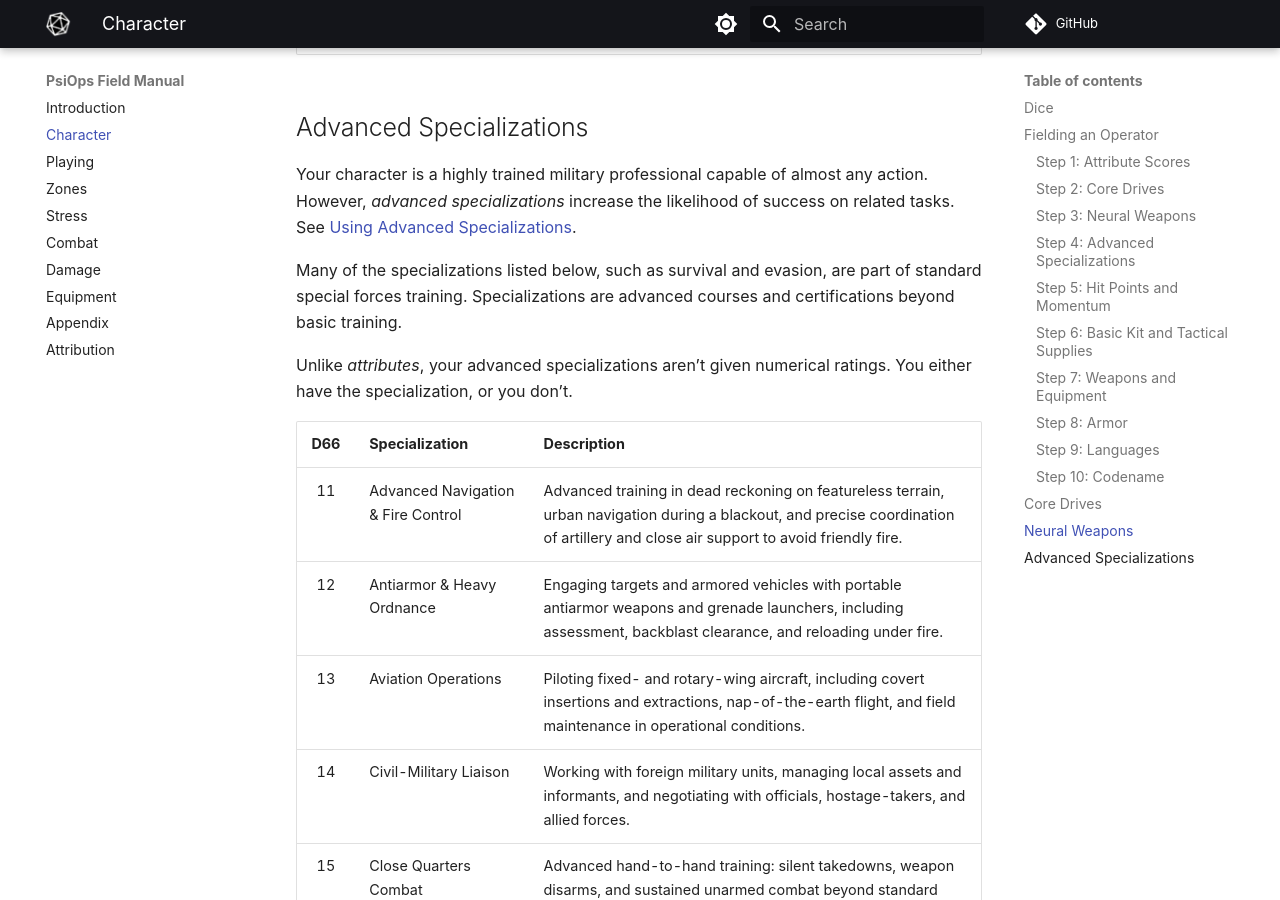
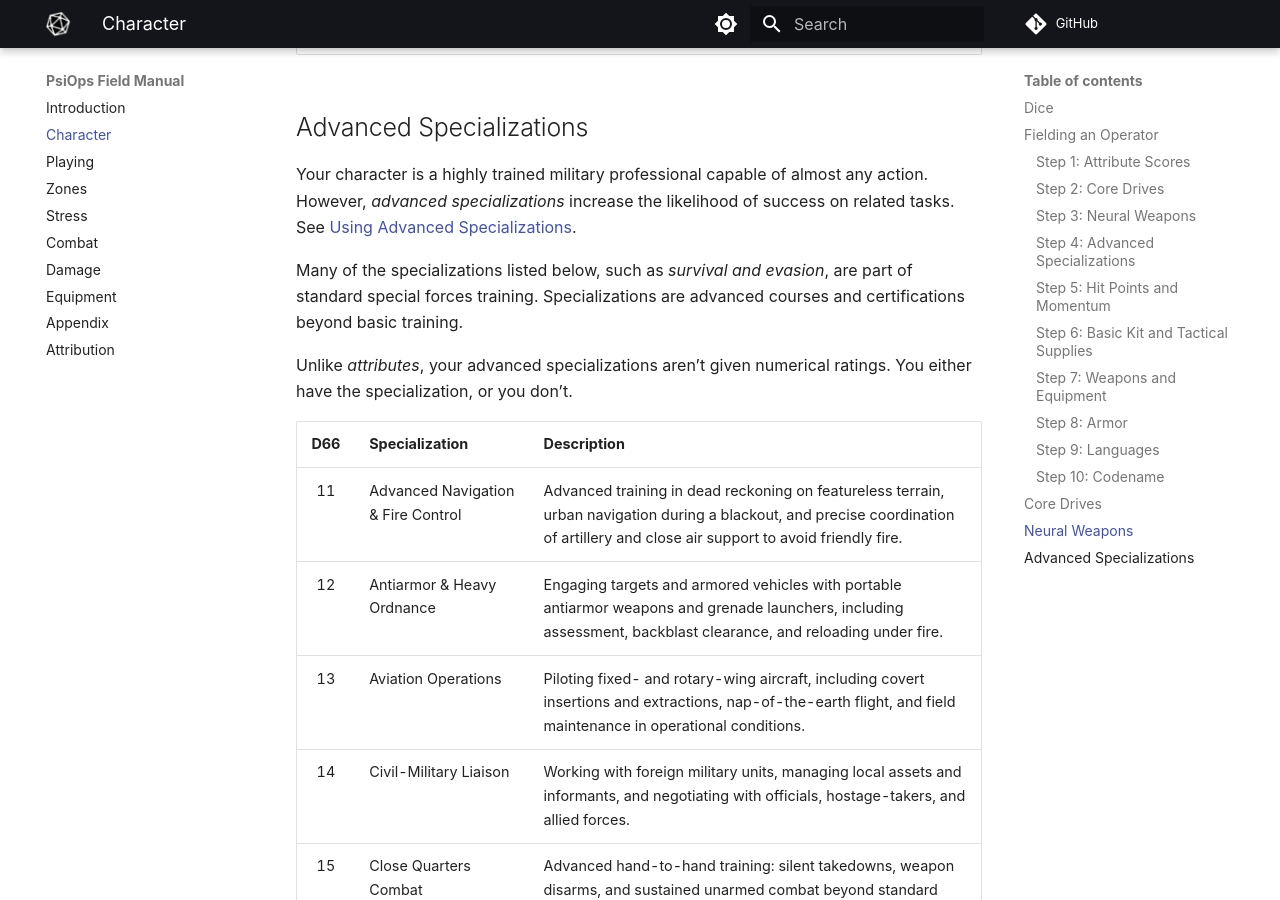
Before and after one commit to joemoose/psiops, an MkDocs documentation site: the page built from docs/character.md, in a window 1280 px wide and 900 px high, scrolled down 10636 px. Built offline with MkDocs 1.6.1 and Material for MkDocs 9.7.7, drawn with Linux system fonts in a browser that asks for light colours; plug-ins that fetch from the network failed and are left out; comment, search, counter and statistics services are not loaded; some of the changed text lies outside the part shown.

```diff
--- a/docs/character.md
+++ b/docs/character.md
@@ -70,7 +70,7 @@ Set your maximum **Hit Points** to 6 and your starting **Momentum Points** to 2.
 
 ### Step 6: Basic Kit and Tactical Supplies
 
-Add a **Basic Kit** and 2 units of **Tactical Supplies** to your inventory. Both items are pre-listed on your character sheet.
+Add a **Basic Kit** and *2* units of **Tactical Supplies** to your inventory. Both items are pre-listed on your character sheet.
 
 You can remove 1 or both Tactical Supplies after your mission briefing. See [Basic Kit](equipment.md#basic-kit) and [Tactical Supplies](equipment.md#tactical-supplies).
 
@@ -86,9 +86,9 @@ See [Combat Weapons](equipment.md#combat-weapons) and [Mission-Specific Equipmen
 
 ### Step 8: Armor
 
-Add **Light Ballistic Body Armor** and a **Helmet** to your inventory, then set your **Armor Rating** to **2**. Both items are pre-listed on your character sheet.
+Add **Light Ballistic Body Armor** and a **Helmet** to your inventory, then set your **Armor Rating** to **2**. Both items are pre-listed on your character sheet. You can modify your personal protective kit after your mission briefing.
 
-You can modify your personal protective kit after your mission briefing. See [Personal Protective System](equipment.md).
+See [Personal Protective System](equipment.md).
 
 ---
 
@@ -206,7 +206,7 @@ The following table lists known neural weapon loadouts. Many descriptions refer
 
 Your character is a highly trained military professional capable of almost any action. However, *advanced specializations* increase the likelihood of success on related tasks. See [Using Advanced Specializations](playing.md).
 
-Many of the specializations listed below, such as survival and evasion, are part of standard special forces training. Specializations are advanced courses and certifications beyond basic training.
+Many of the specializations listed below, such as *survival and evasion*, are part of standard special forces training. Specializations are advanced courses and certifications beyond basic training.
 
 Unlike *attributes*, your advanced specializations aren’t given numerical ratings. You either have the specialization, or you don’t.
 
```
